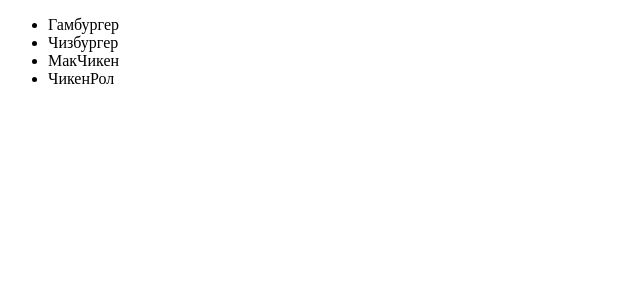
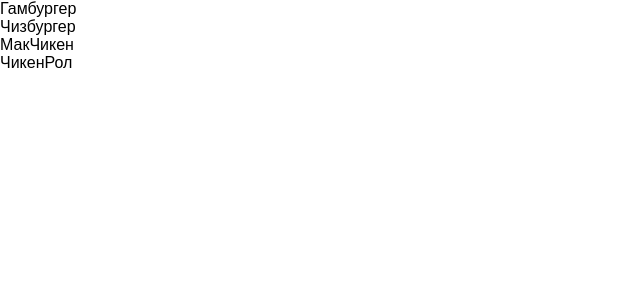
Before and after one commit to reactb0y1/codempire, a React (Create React App) app: page / in a window 1280 px wide. Shown: the top 300 px of the page, without its empty margins (0-640 px from the left). Built offline with nearby package versions, Linux system fonts and the light colour scheme.

Commit message:
chr index.css Создан и прописан в нём лёгкий сброс стилей

```diff
--- /dev/null
+++ b/src/index.css
@@ -0,0 +1,7 @@
+* {
+    font-family: Arial, serif ;
+    list-style-type: none;
+    margin: 0;
+    padding: 0;
+    border: 0;
+}
--- a/src/index.js
+++ b/src/index.js
@@ -1,5 +1,6 @@
 import React from 'react';
 import ReactDOM from 'react-dom';
+import "./index.css"
 import App from './App';
 import * as serviceWorker from './serviceWorker';
 
```
